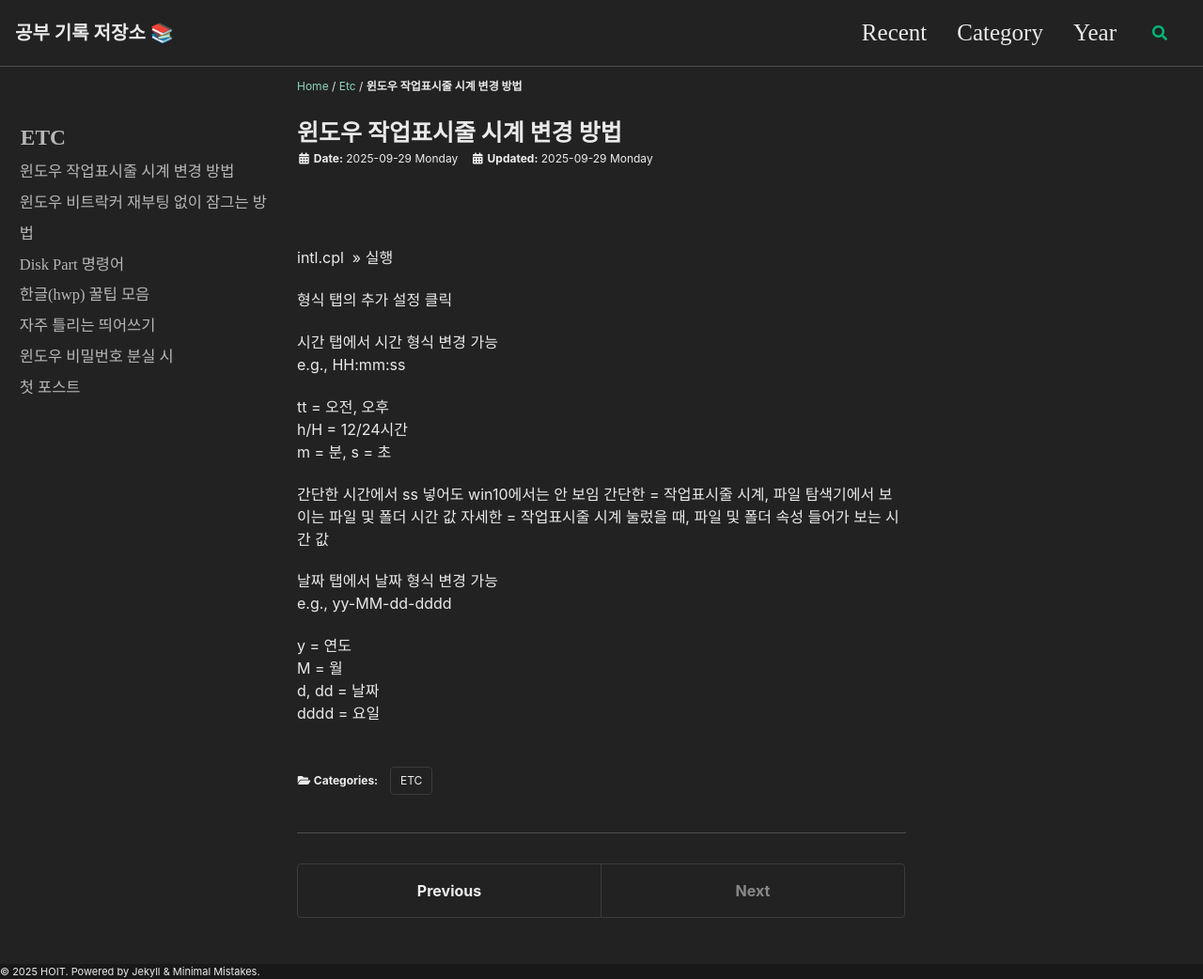
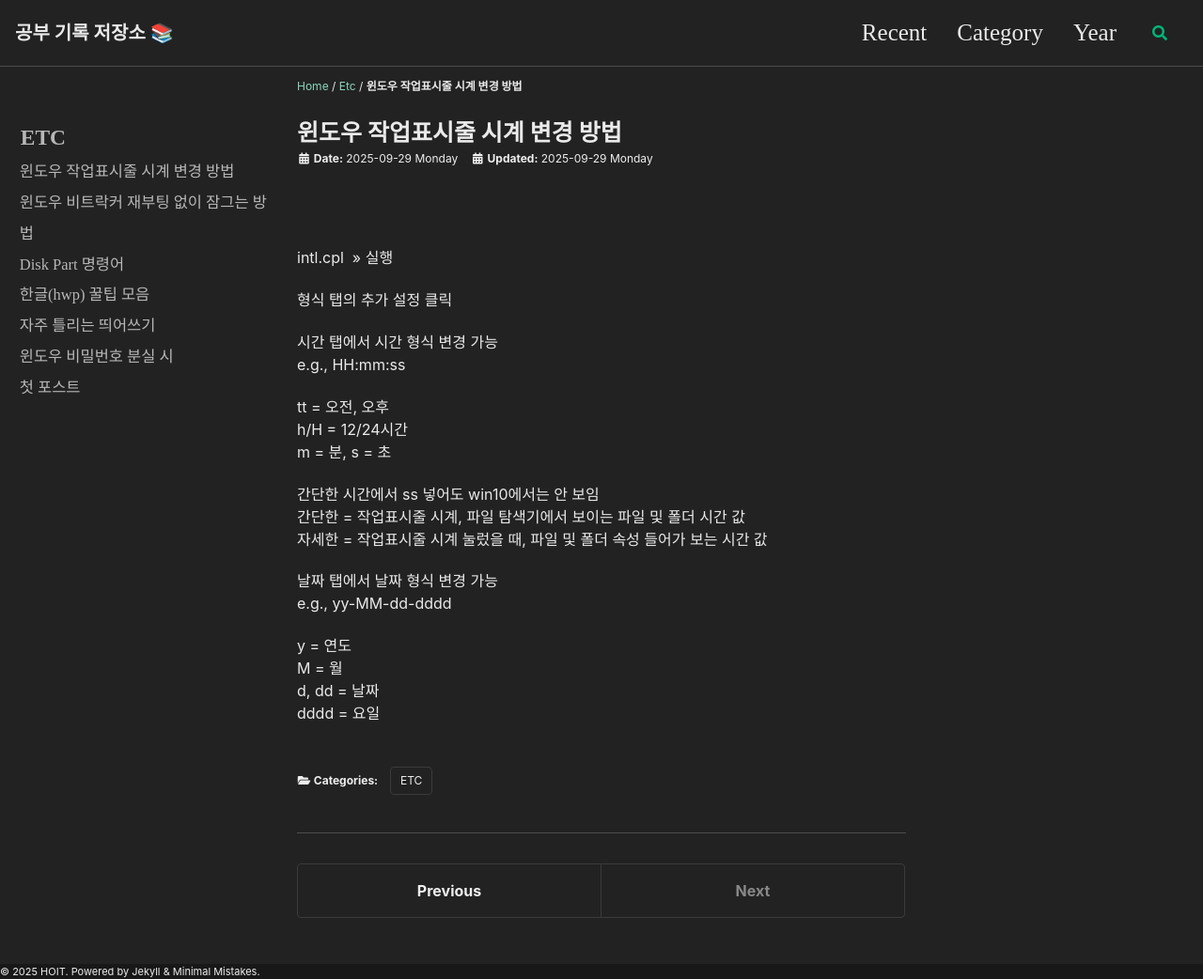
Before and after one commit to Hovember/Hovember.github.io, a Jekyll site: the page built from _posts/ETC/2025-09-29-wintime.md, in a window 1280 px wide and 1042 px high. Shown: the whole window at 94% size. Built offline with Jekyll 4.4.1, drawn with Linux system fonts in a browser that asks for light colours; cached includes are drawn as plain includes; some web fonts are replaced.

```diff
--- a/_posts/ETC/2025-09-29-wintime.md
+++ b/_posts/ETC/2025-09-29-wintime.md
@@ -22,9 +22,9 @@ tt = 오전, 오후<br>
 h/H = 12/24시간<br>
 m = 분, s = 초<br>
 
-간단한 시간에서 ss 넣어도 win10에서는 안 보임
-간단한 = 작업표시줄 시계, 파일 탐색기에서 보이는 파일 및 폴더 시간 값
-자세한 = 작업표시줄 시계 눌렀을 때, 파일 및 폴더 속성 들어가 보는 시간 값
+간단한 시간에서 ss 넣어도 win10에서는 안 보임<br>
+간단한 = 작업표시줄 시계, 파일 탐색기에서 보이는 파일 및 폴더 시간 값<br>
+자세한 = 작업표시줄 시계 눌렀을 때, 파일 및 폴더 속성 들어가 보는 시간 값<br>
 
 날짜 탭에서 날짜 형식 변경 가능<br>
 e.g., yy-MM-dd-dddd
```
